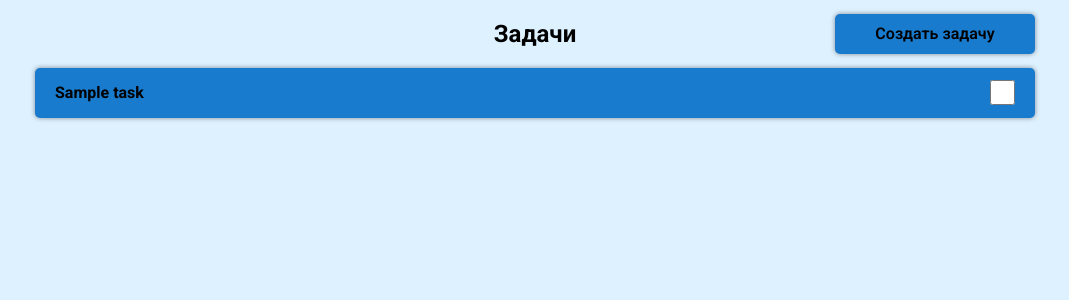
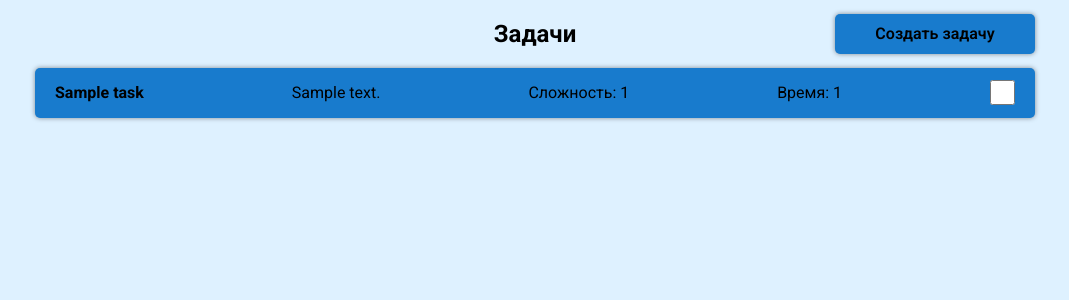
Before and after one commit to Naka4442/wonderful-planner, a Flask app: page / in a window 1280 px wide. Shown: the part 100-400 px from the top of the page, without its empty margins (105-1174 px from the left). Run offline with Flask 3, Linux system fonts and the light colour scheme; the visitor is signed in with stand-in values (Sample User, id 1); tables that the repository leaves empty hold one stand-in row (values such as "Sample post").

Commit message:
Стилизовал задачи

```diff
--- a/templates/index.html
+++ b/templates/index.html
@@ -25,6 +25,10 @@
             {% for task in tasks %}
             <div class="task">
                 <h4>{{ task.title }}</h4>
+                <p>{{task.description}}</p>
+                <p>Сложность: {{task.difficulty}}</p>
+                <p>Время: {{task.supposed_time}}</p>
+
                 <input class="check" type="checkbox" id="">
             </div>
             {% endfor %}
```
